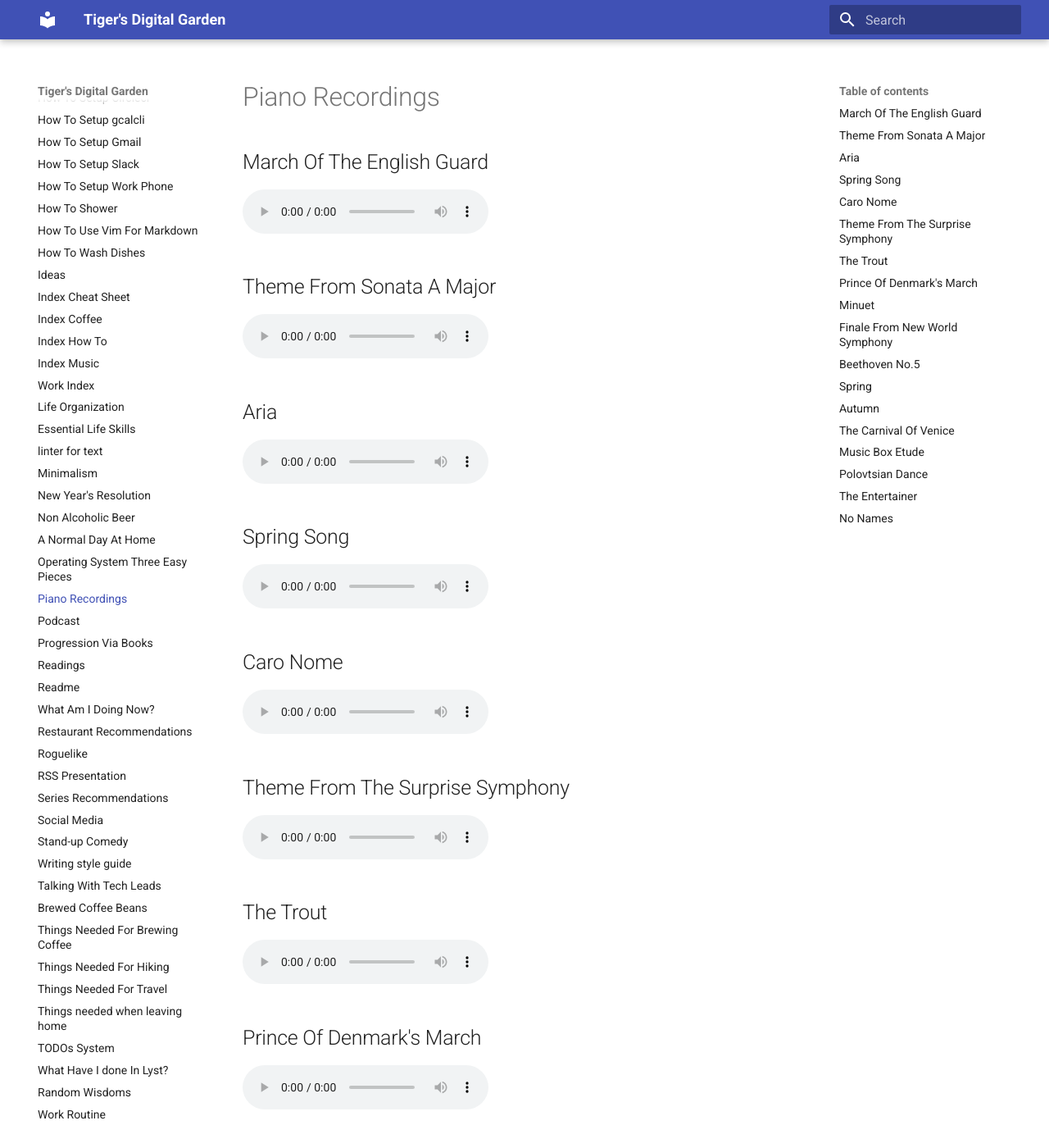
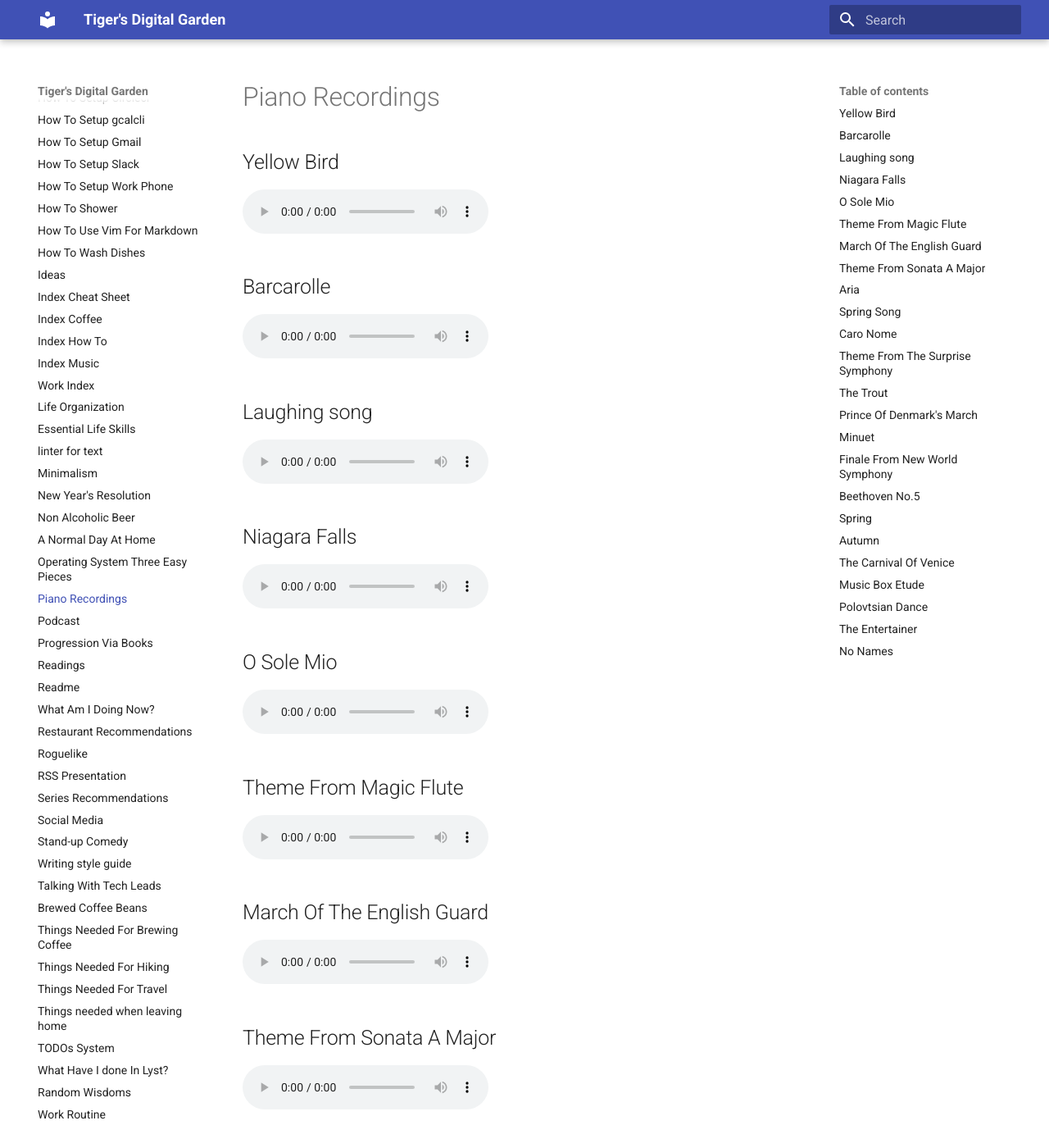
Before and after one commit to ynotstartups/notes, an MkDocs documentation site: the page built from notes/piano-recordings.md, in a window 1280 px wide and 1400 px high. Shown: the whole window at 82% size. Built offline with MkDocs 1.6.1 and Material for MkDocs 9.7.7, drawn with Linux system fonts in a browser that asks for light colours.

Commit message:
add recording

```diff
--- a/notes/piano-recordings.md
+++ b/notes/piano-recordings.md
@@ -1,4 +1,40 @@
 # Piano Recordings
+
+## Yellow Bird
+
+<audio controls>
+  <source src="../recordings/yellow-bird.mp3" type="audio/mpeg">
+</audio>
+
+## Barcarolle
+
+<audio controls>
+  <source src="../recordings/barcarolle.mp3" type="audio/mpeg">
+</audio>
+
+## Laughing song
+
+<audio controls>
+  <source src="../recordings/laughing-song.mp3" type="audio/mpeg">
+</audio>
+
+## Niagara Falls
+
+<audio controls>
+  <source src="../recordings/niagara-falls.mp3" type="audio/mpeg">
+</audio>
+
+## O Sole Mio
+
+<audio controls>
+  <source src="../recordings/o-sole-mio.mp3" type="audio/mpeg">
+</audio>
+
+## Theme From Magic Flute
+
+<audio controls>
+  <source src="../recordings/theme-from-magic-flute.mp3" type="audio/mpeg">
+</audio>
 
 ## March Of The English Guard
 
```
Also changed, not shown: 6 other files.
